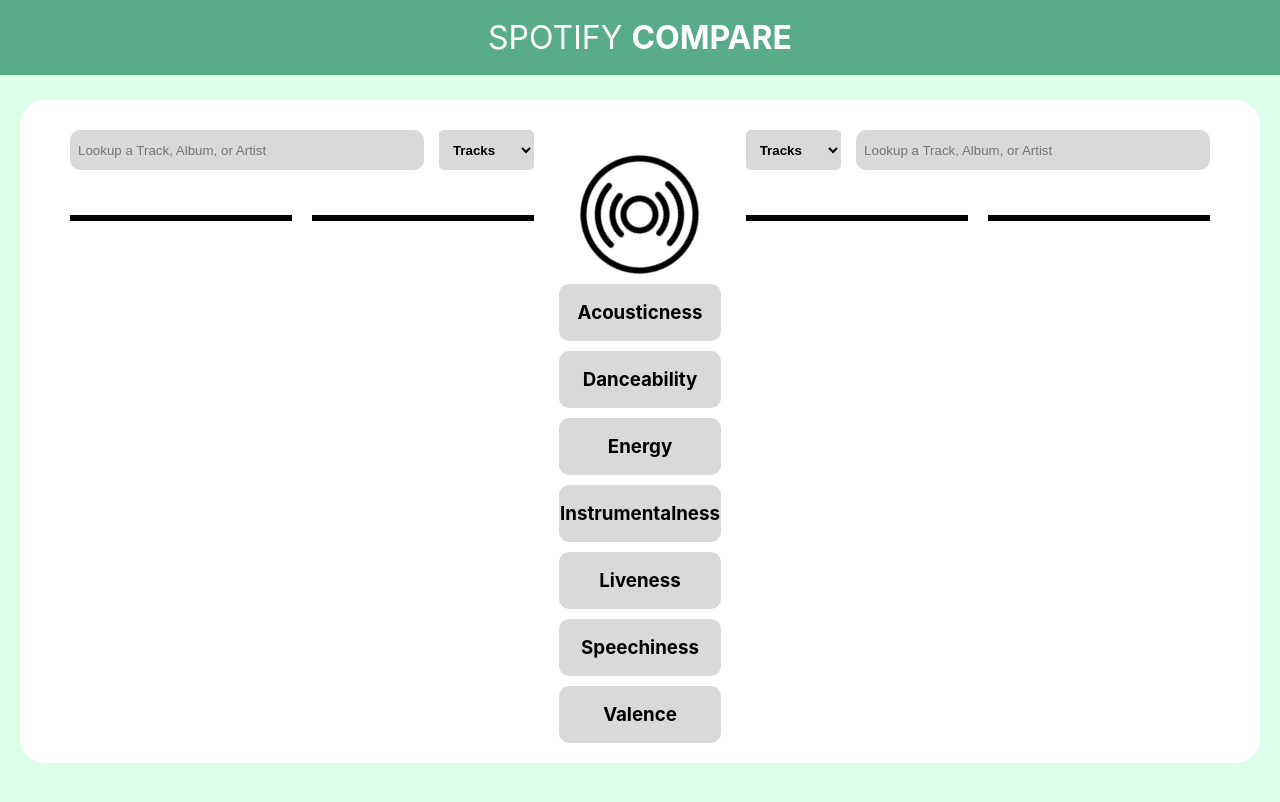
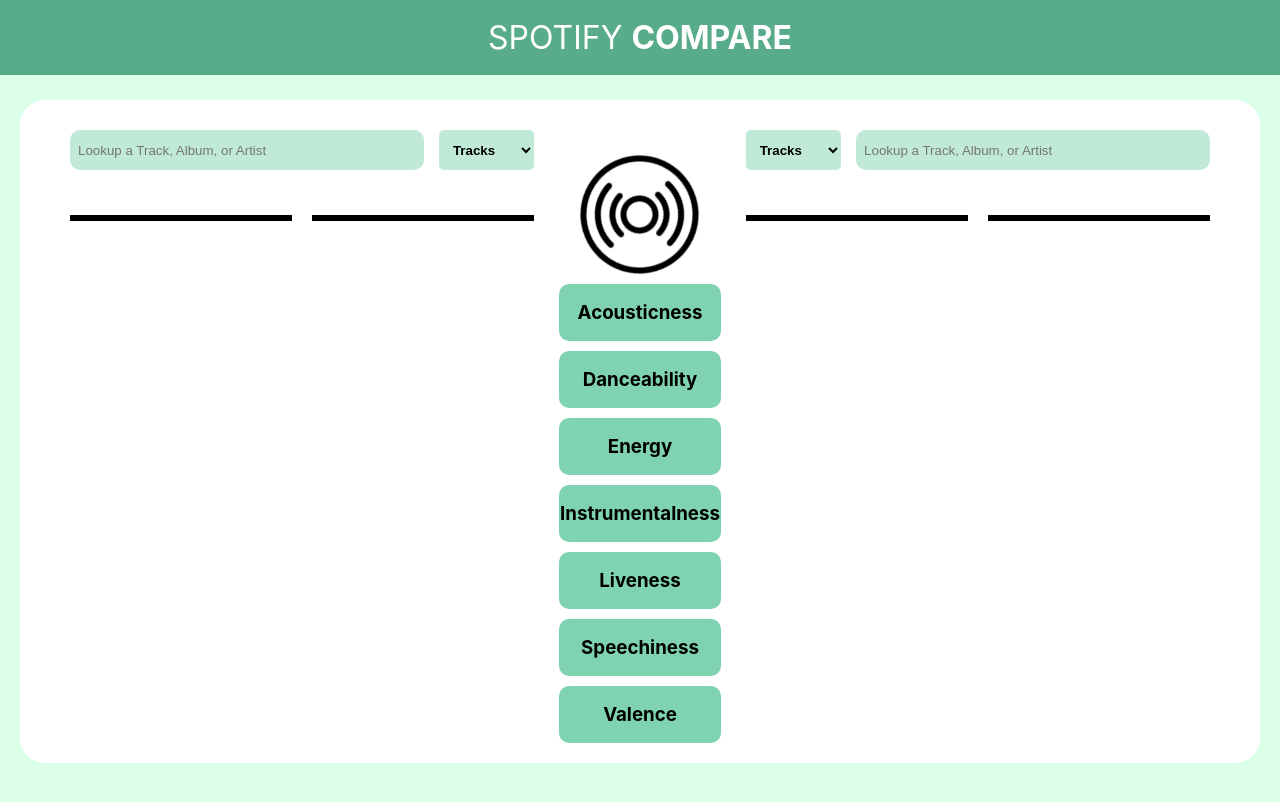
Before and after one commit to PhongCao1407/Harmonize, a React (Create React App) app: page /ComparisonPage in a window 1280 px wide. Shown: the top 802 px of the page. Built offline with nearby package versions, Linux system fonts and the light colour scheme.

Commit message:
Update layout

```diff
--- a/src/components/ComparisonPage/ComparisonPage.css
+++ b/src/components/ComparisonPage/ComparisonPage.css
@@ -78,7 +78,7 @@
     }
 }
 .attribute {
-    background-color: #D9D9D9;
+    background-color: #7FD3B0;
     height: 57px;
     width: 100%;
 
@@ -97,7 +97,7 @@
     display: inline-block;
 
     padding: 5px;
-    background-color: #D9D9D9;
+    background-color: #c0ead7;
     color: black;
     border-radius: 15px;
 }
@@ -148,6 +148,7 @@
     display: flex;
     align-items: center;
     justify-content: center;
+
     gap: 10px;
 
     padding: 0 10px;
@@ -162,6 +163,7 @@
 .art-work>img {
     height: 75px;
     border-radius: 90%;
+    /* border: 4px solid #c0ead7; */
 }
 
 .canvas-container {
--- a/src/components/ComparisonPage/ComparisonPage.js
+++ b/src/components/ComparisonPage/ComparisonPage.js
@@ -68,6 +68,8 @@
         const main = document.getElementsByTagName('main')[0]
 
         main.classList.add('search-bar-main')
+
+
     })
 
     const ChartBoxLeft = (props) => {
--- a/src/components/SearchBar/SearchBar.css
+++ b/src/components/SearchBar/SearchBar.css
@@ -9,7 +9,7 @@
     width: 100%;
     height: 40px;
 
-    background-color: #D9D9D9;
+    background-color: #c0ead7;
     border: none;
 
     padding: 0 8px;
@@ -27,7 +27,7 @@
 .search-bar>select {
     height: 40px;
     width: 120px;
-    background-color: #D9D9D9;
+    background-color: #c0ead7;
     border: none;
     border-radius: 5px;
 
```
